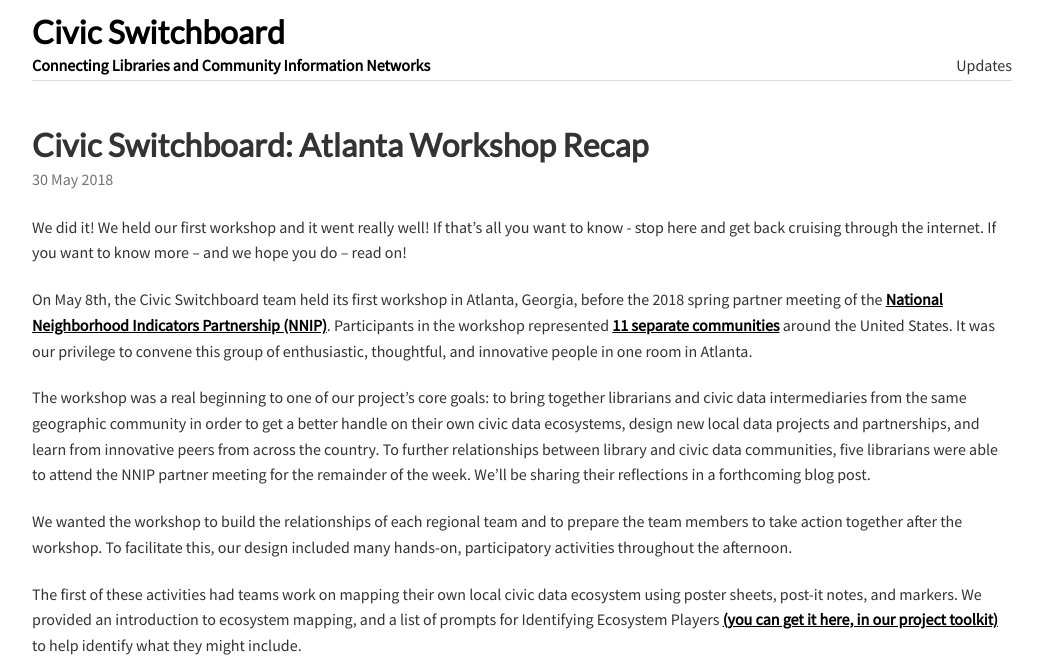
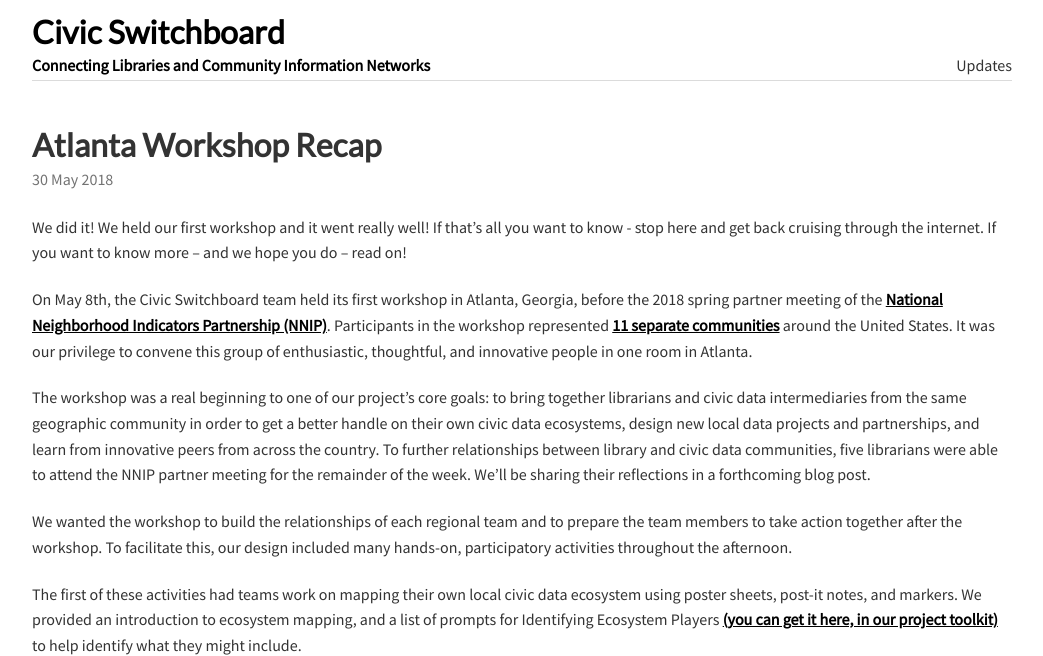
Before and after one commit to civic-switchboard/civic-switchboard.github.io.first, a Jekyll site: the page built from _posts/2018-05-30-post_8.md, in a window 1280 px wide and 900 px high, cut to the strip 0-656 px from the top of the window. Shown: the whole strip, without its empty margins (118-1161 px from the left). Built offline with Jekyll 4.4.1, drawn with Linux system fonts in a browser that asks for light colours.

Commit message:
update YAML and broken jpg

```diff
--- a/_posts/2018-05-30-post_8.md
+++ b/_posts/2018-05-30-post_8.md
@@ -1,7 +1,7 @@
 ---
-title: "Civic Switchboard: Atlanta Workshop"
+title: "Atlanta Workshop Recap"
 description: Recapping the May 8th Atlanta Workshop
-header: "Civic Switchboard: Atlanta Workshop Recap"
+header: "Atlanta Workshop Recap"
 ---
 
 
@@ -15,7 +15,7 @@
 
 The first of these activities had teams work on mapping their own local civic data ecosystem using poster sheets, post-it notes, and markers. We provided an introduction to ecosystem mapping, and a list of prompts for Identifying Ecosystem Players [(you can get it here, in our project toolkit)](https://github.com/civic-switchboard/guide/raw/master/toolkit/Identifying%20Ecosytem%20Players.pdf) to help identify what they might include.
 
-{% include image.html file="2018-05-08 12.56.50.jpg" description="mapping ecosystem prompts" attribution="Mapping Ecosystems. Photo by Civic Switchboard, CC-BY" %}
+{% include image.html file="2018-05-08 12.55.50.jpg" description="mapping ecosystems" attribution="Mapping Ecosystems. Photo by Civic Switchboard, CC-BY" %}
 
 Participants took a variety of approaches to map their ecosystem. Some of the teams started by methodically building lists of organizations, institutions, people, and tools before defining the relationships between them. Others  just jumped in and started a chain of connections from one organization outward, building their map into a dense network. We loved to see the variety of taxonomies,  color codings, and styles that emerged in the maps.
 
```
